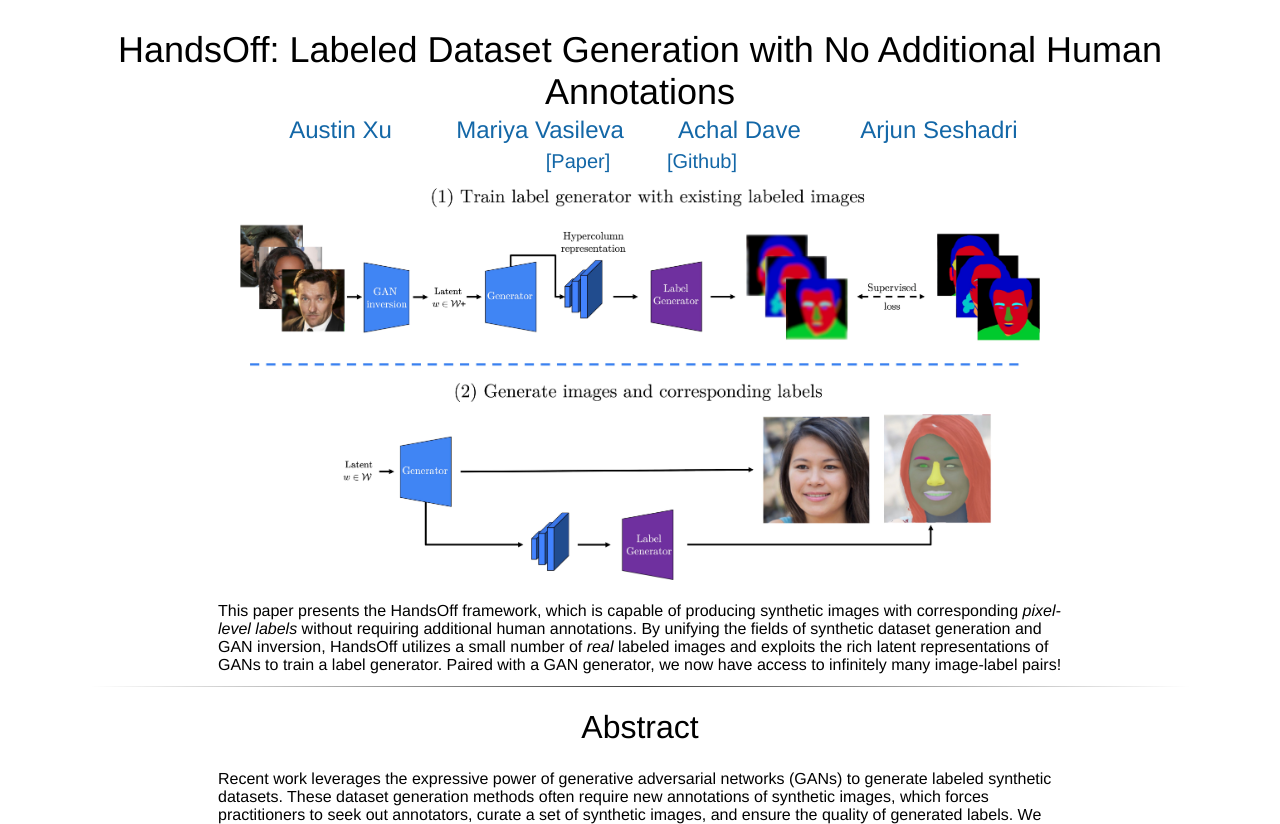
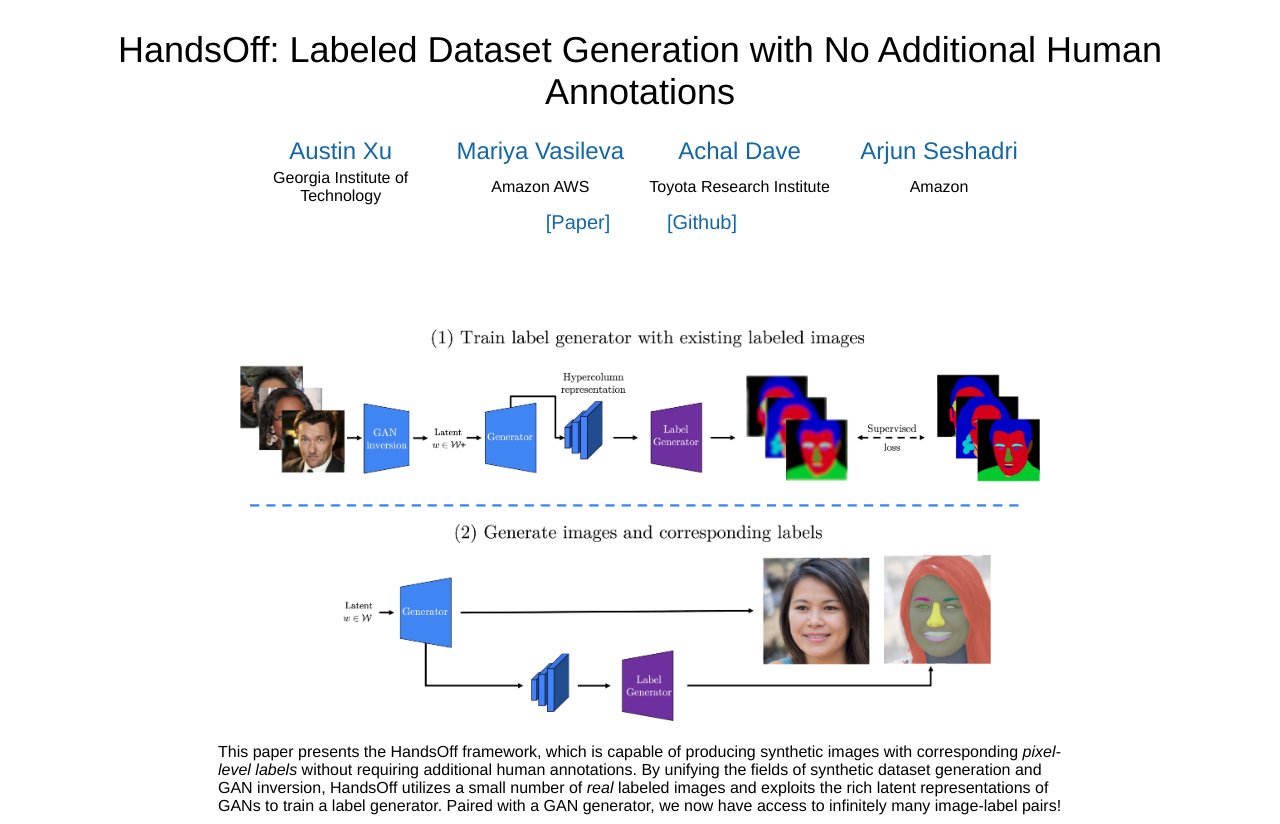
Before and after one commit to austinxu87/handsoff, a plain HTML site: page index.html in a window 1280 px wide. Shown: the top 824 px of the page. Drawn offline with Linux system fonts and the light colour scheme; a script that the page names is missing.

Commit message:
updated affiliation + added awards + updated preview

```diff
--- a/index.html
+++ b/index.html
@@ -119,9 +119,9 @@
 <html>
 <head>
 	<title>HandsOff: Labeled Dataset Generation with No Additional Human Annotations</title>
-	<meta property="og:image" content="Path to my teaser.png"/> <!-- Facebook automatically scrapes this. Go to https://developers.facebook.com/tools/debug/ if you update and want to force Facebook to rescrape. -->
-	<meta property="og:title" content="Creative and Descriptive Paper Title." />
-	<meta property="og:description" content="Paper description." />
+	<meta property="og:image" content="resources/framework.jpg"/> <!-- Facebook automatically scrapes this. Go to https://developers.facebook.com/tools/debug/ if you update and want to force Facebook to rescrape. -->
+	<meta property="og:title" content="HandsOff: Labeled Dataset Generation with No Additional Human Annotations." />
+	<meta property="og:description" content="Project website for HandsOff: Labeled Dataset Generation with No Additional Human Annotations, presented at CVPR 2023" />
 
 	<!-- Get from Google Analytics -->
 	<!-- Global site tag (gtag.js) - Google Analytics -->
@@ -141,6 +141,8 @@
 		<span style="font-size:36px">HandsOff: Labeled Dataset Generation with No Additional Human Annotations</span>
 		<table align=center width=1000px>
 			<table align=center width=800px>
+				<br>
+
 				<tr>
 					<td align=center width=200px>
 						<center>
@@ -163,6 +165,28 @@
 						</center>
 					</td>
 				</tr>
+				<tr>
+					<td align=center width=200px>
+						<center>
+							<span style="font-size:16px">Georgia Institute of Technology</span>
+						</center>
+					</td>
+					<td align=center width=200px>
+						<center>
+							<span style="font-size:16px">Amazon AWS</span>
+						</center>
+					</td>
+					<td align=center width=200px>
+						<center>
+							<span style="font-size:16px">Toyota Research Institute</span>
+						</center>
+					</td>
+					<td align=center width=200px>
+						<center>
+							<span style="font-size:16px">Amazon</span>
+						</center>
+					</td>
+				</tr>
 			</table>
 			<table align=center width=250px>
 				<tr>
@@ -180,7 +204,7 @@
 			</table>
 		</table>
 	</center>
-
+	<br style="line-height:80px">
 	<center>
 		<table align=center width=850>
 			<tr>
@@ -277,7 +301,7 @@
 			<td><a href=""><img class="layered-paper-big" style="height:175px" src="./resources/paper.png"/></a></td>
 			<td><span style="font-size:14pt">Austin Xu, Mariya I. Vasileva, Achal Dave, Arjun Seshadri<br>
 				<b>HandsOff: Labeled Dataset Generation with No Additional Human Annotations.</b><br>
-				To appear in CVPR 2023.<br>
+				To appear as a Highlight in CVPR 2023.<br>
 				(hosted on <a href="https://arxiv.org/pdf/2212.12645.pdf">ArXiv</a>)<br>
 				<!-- (<a href="./resources/camera-ready.pdf">camera ready</a>)<br> -->
 				<span style="font-size:4pt"><a href=""><br></a>
```
